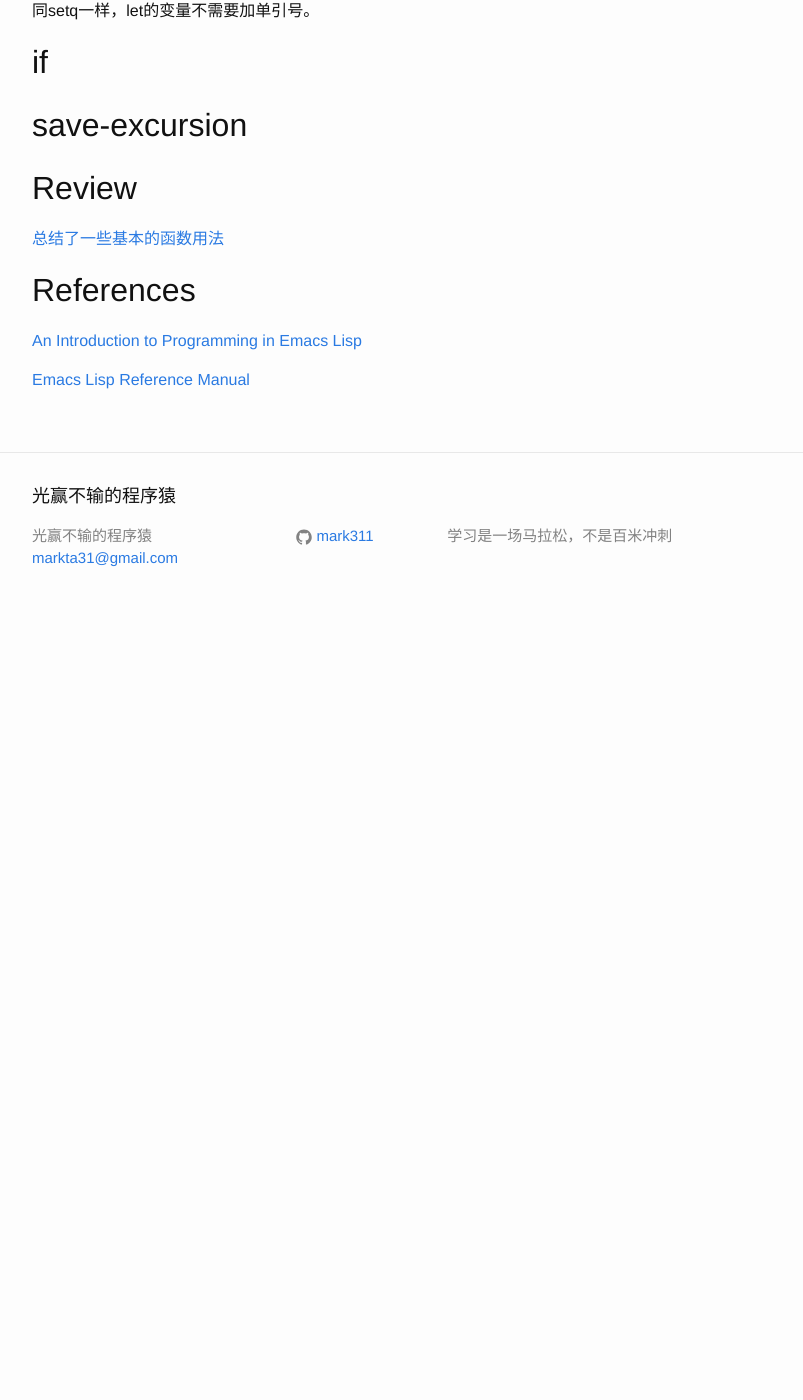
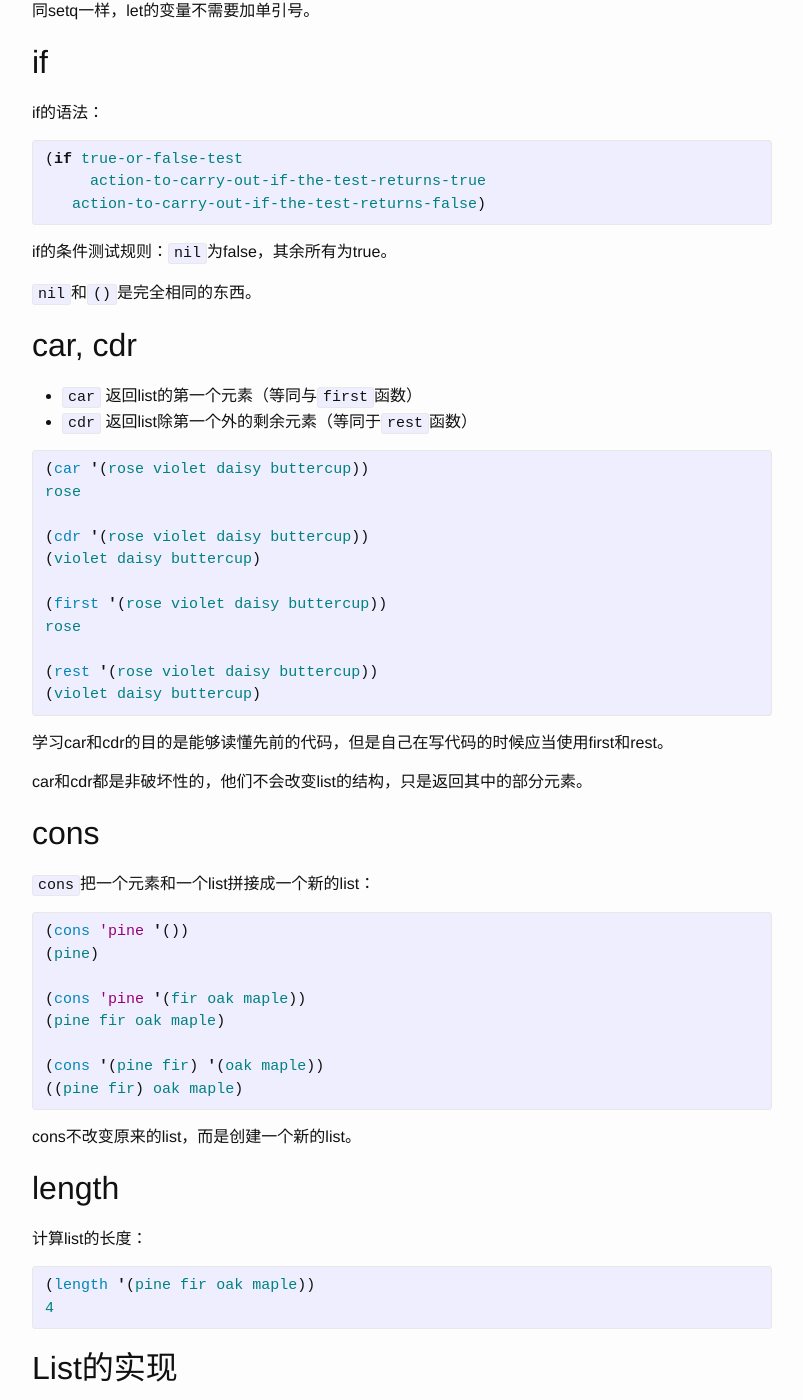
Before and after one commit to mark311/mark311.github.io, a Jekyll site: the page built from _posts/2014-10-12-emacs-lisp-basic.markdown, in a window 1280 px wide and 1400 px high, scrolled down 3382 px. Shown: the whole window, without its empty margins (238-1041 px from the left). Built offline with Jekyll 4.4.1, drawn with Linux system fonts in a browser that asks for light colours; before the commit the page ends 4012 px from its top, so only the background shows below that; some of the changed text lies outside the part shown.

Commit message:
Update emacs-list-basic

```diff
--- a/_posts/2014-10-12-emacs-lisp-basic.markdown
+++ b/_posts/2014-10-12-emacs-lisp-basic.markdown
@@ -155,11 +155,91 @@ let用来定义局部变量，变量的作用于仅限于let调用的body部分
 
 ## if
 
-## save-excursion
+if的语法：
+
+{% highlight lisp %}
+(if true-or-false-test
+     action-to-carry-out-if-the-test-returns-true
+   action-to-carry-out-if-the-test-returns-false)
+{% endhighlight %}
+
+if的条件测试规则：`nil`为false，其余所有为true。
+
+`nil`和`()`是完全相同的东西。
+
+## car, cdr
+
+* `car` 返回list的第一个元素（等同与`first`函数）
+* `cdr` 返回list除第一个外的剩余元素（等同于`rest`函数）
+
+{% highlight lisp %}
+(car '(rose violet daisy buttercup))
+rose
+
+(cdr '(rose violet daisy buttercup))
+(violet daisy buttercup)
+
+(first '(rose violet daisy buttercup))
+rose
+
+(rest '(rose violet daisy buttercup))
+(violet daisy buttercup)
+{% endhighlight %}
+
+学习car和cdr的目的是能够读懂先前的代码，但是自己在写代码的时候应当使用first和rest。
+
+car和cdr都是非破坏性的，他们不会改变list的结构，只是返回其中的部分元素。
+
+## cons
+
+`cons`把一个元素和一个list拼接成一个新的list：
+{% highlight lisp %}
+(cons 'pine '())
+(pine)
+
+(cons 'pine '(fir oak maple))
+(pine fir oak maple)
+
+(cons '(pine fir) '(oak maple))
+((pine fir) oak maple)
+{% endhighlight %}
+
+cons不改变原来的list，而是创建一个新的list。
+
+## length
+
+计算list的长度：
+{% highlight lisp %}
+(length '(pine fir oak maple))
+4
+{% endhighlight %}
+
+## List的实现
+
+List的实现是一个**单项链表**。
+
+这里定义了一个名为bouquet的list，其中包括三个元素：
+
+{% highlight lisp %}
+(setq bouquet '(rose violet buttercup))
+{% endhighlight %}
+
+把它表示成链表的形式，如下图所示：
+
+     bouquet
+      |
+      |    --------------       ---------------       ----------------
+      |   | car   | cdr  |     | car    | cdr  |     | car     | cdr  |
+       -->| rose  |   o------->| violet |   o------->| butter- |  nil |
+          |       |      |     |        |      |     | cup     |      |
+           --------------       ---------------       ----------------
+
 
 ## Review
 
 [总结了一些基本的函数用法](http://www.gnu.org/software/emacs/manual/html_node/eintr/Review.html#Review)
+
+
 
 
 ## References
```
